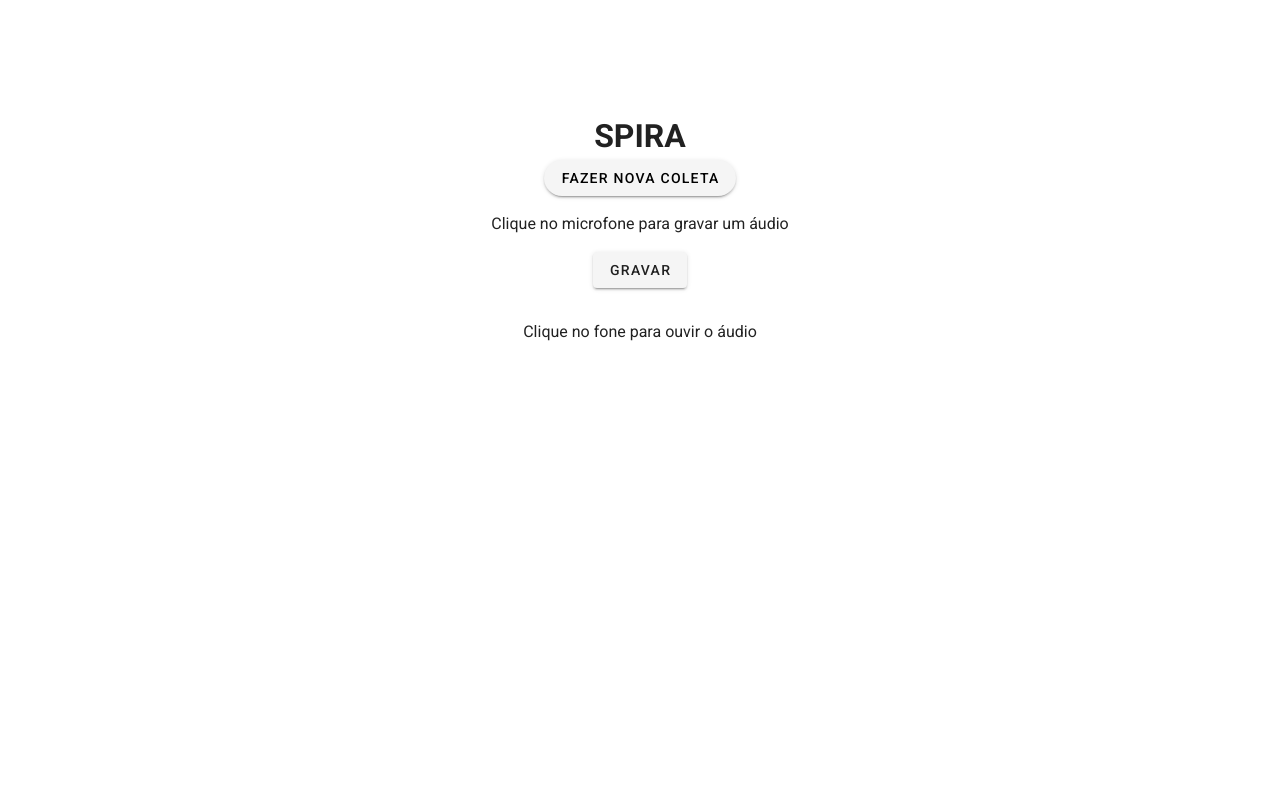
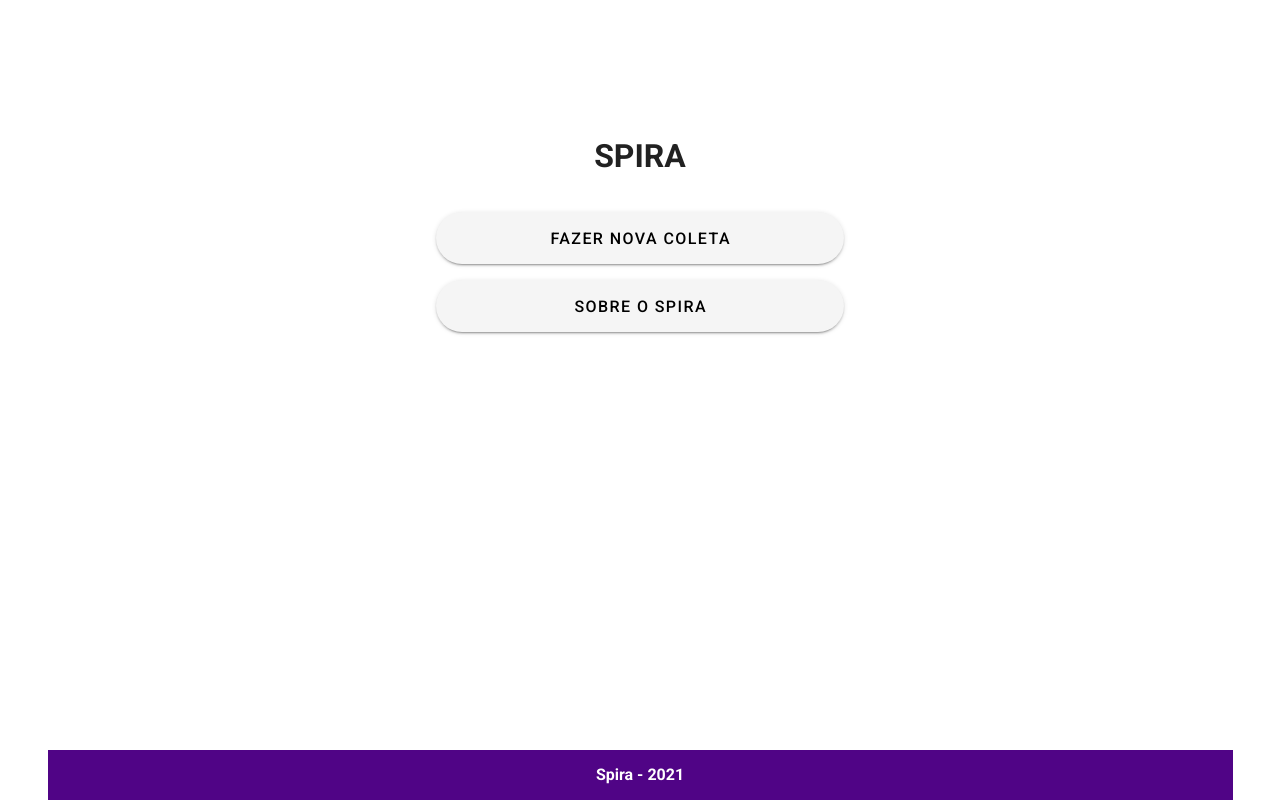
Before and after one commit to spirabr/PWA-App, a Vue app: page / in a window 1280 px wide. Built offline with nearby package versions, Linux system fonts and the light colour scheme.

Commit message:
Add files and organize views for gathering and about
Signed-off-by: Francisco Eugênio Wernke <franwernke@usp.br>

```diff
--- /dev/null
+++ b/src/views/About.vue
@@ -0,0 +1,81 @@
+<template>
+  <v-container>
+    <header>
+      <v-btn
+        class="ma-1"
+        color="#500486"
+        dark
+      >
+        <router-link to="/">
+          <v-icon
+            dark
+            small
+            center
+          >
+            mdi-arrow-left
+          </v-icon>
+        </router-link>
+      </v-btn>
+      <h1>[Título 1.2-1]</h1>
+      <hr>
+    </header>
+
+    <main>
+      <p>[Texto 1.2-2]</p>
+    </main>
+
+    <v-footer>
+      <strong> Spira - 2021 </strong>
+    </v-footer>
+  </v-container>
+</template>
+
+<script>
+
+</script>
+
+<style scoped>
+  .container header {
+    width: 100%;
+  }
+  .container header h1 {
+    width: 100%;
+    text-align: center;
+  }
+  .container a {
+    text-decoration: none;
+    color: white;
+  }
+  .container main {
+    width: 100%;
+    height: 100%;
+
+    display: flex;
+    place-items: center;
+  }
+  .container main p {
+    width: 100%;
+    text-align: center;
+  }
+  .v-footer {
+    display: flex;
+    align-items: center;
+    justify-content: center;
+
+    position: absolute;
+    bottom: 0;
+    height: 50px;
+    width: 100%;
+  }
+  .theme--light.v-footer {
+    color: white;
+    background-color: #500486;
+  }
+  .v-btn:not(.v-btn--round).v-size--default {
+    min-width: 0px;
+
+  }
+  .v-btn {
+    border-radius: 32px;
+  }
+</style>
--- a/src/views/Home.vue
+++ b/src/views/Home.vue
@@ -1,5 +1,6 @@
 <template>
   <v-container>
+    <div class="logo">
       <v-img
         src='../assets/spira_ico.png'
         contain
@@ -8,109 +9,73 @@
       ></v-img>
 
       <h1>SPIRA</h1>
-
-    <v-btn
-      rounded
-    >
-      <router-link class="accept-link" to="/accept">Fazer nova coleta</router-link>
-    </v-btn>
-
-    <div class="recorder">
-      <p>Clique no microfone para gravar um áudio</p>
-      <Microphone @newAudio="addNewAudio"/>
     </div>
 
-    <div class="listener">
-      <p>Clique no fone para ouvir o áudio</p>
-      <v-card
-        v-for="(audio, index) in audios"
-        :key="index"
+    <div class="buttons">
+      <v-btn
+        class="route-button"
+        rounded
+        x-large
       >
-        <v-card-title>{{"Audio " + (index + 1)}}</v-card-title>
-        <v-icon
-          v-on:click="listen(audio)"
-          medium
-          :color="toggleAudio(audio)"
-        >mdi-headphones</v-icon>
-      </v-card>
+        <router-link to="/gather/form">Fazer nova coleta</router-link>
+      </v-btn>
+      <v-btn
+        class="route-button"
+        rounded
+        x-large
+      >
+        <router-link to="/about">Sobre o Spira</router-link>
+      </v-btn>
     </div>
+
+    <v-footer>
+      <strong>Spira - 2021</strong>
+    </v-footer>
   </v-container>
 </template>
 
 <script>
-import { Howl } from 'howler';
-import Microphone from '../components/Microphone'
-
 export default {
-  name: 'Home',
-  data: () => ({
-    activeAudio: {},
-    audios: [],
-    sound: {},
-  }),
-  components: {Microphone},
-  methods: {
-    listen(selected) {
-      if (this.activeAudio[selected]) {
-        this.sound[selected].stop();
-      }
-      else {
-        if (this.sound[selected] === undefined) {
-          this.sound[selected] = new Howl({
-            src: [selected],
-            format: "wav",
-            onend: () => {
-              this.activeAudio[selected] = false;
-            }
-          })
-        }
-        this.sound[selected].play();
-      }
-      this.activeAudio[selected] = !this.activeAudio[selected];
-    },
-    toggleAudio(selected) {
-      return this.activeAudio[selected] ? 'red' : '';
-    },
-    addNewAudio(url) {
-      this.$set(this.activeAudio, url, false);
-      this.audios.push(url);
-    }
-  },
-  created() {
-    this.audios.forEach(audio => {
-      this.$set(this.activeAudio, audio, false);
-    })
-  }
+  name: 'Home'
 }
 </script>
 
 <style scoped>
   .container {
+    height: 100%;
+    width: 100%;
+    align-items: center;
+    padding: 2rem 2rem 0 2rem;
+    position: relative;
+  }
+  .logo{
+    margin-bottom: 1rem;
     display: flex;
     flex-direction: column;
+    align-items: center;
     justify-content: center;
-    align-items: center;
   }
-  .recorder, .listener {
-    width: 100%;
-    margin: 1rem;
-    display: inherit;
-    flex-direction: inherit;
-    align-items: inherit;
-  }
-  button {
-    outline: none;
-  }
-  .v-card {
-    margin: 0.5em;
-    width: 100%;
-    padding: 0 1rem;
-    display: flex;
-    justify-content: space-between;
-    align-items: center;
-  }
-  .accept-link {
+  .route-button a {
     color: black;
     text-decoration: none;
   }
+  .route-button {
+    margin-top: 1rem;
+    width: 100%;
+  }
+  .v-footer {
+    background-color: black;
+    display: flex;
+    align-items: center;
+    justify-content: center;
+
+    position: absolute;
+    bottom: 0;
+    height: 50px;
+    width: 100%;
+  }
+  .theme--light.v-footer {
+    color: white;
+    background-color: #500486;
+  }
 </style>
--- /dev/null
+++ b/src/views/TestAudio.vue
@@ -0,0 +1,97 @@
+<template>
+  <v-container>
+    <div class="recorder">
+      <p>Clique no microfone para gravar um áudio</p>
+      <Microphone @newAudio="addNewAudio"/>
+    </div>
+
+    <div class="listener">
+      <p>Clique no fone para ouvir o áudio</p>
+      <v-card
+        v-for="(audio, index) in audios"
+        :key="index"
+      >
+        <v-card-title>{{"Audio " + (index + 1)}}</v-card-title>
+        <v-icon
+          v-on:click="listen(audio)"
+          medium
+          :color="toggleAudio(audio)"
+        >mdi-headphones</v-icon>
+      </v-card>
+    </div>
+  </v-container>
+</template>
+
+<script>
+import { Howl } from 'howler';
+import Microphone from '../components/Microphone'
+
+export default {
+  name: 'TestAudio',
+  data: () => ({
+    activeAudio: {},
+    audios: [],
+    sound: {},
+  }),
+  components: {Microphone},
+  methods: {
+    listen(selected) {
+      if (this.activeAudio[selected]) {
+        this.sound[selected].stop();
+      }
+      else {
+        if (this.sound[selected] === undefined) {
+          this.sound[selected] = new Howl({
+            src: [selected],
+            format: "wav",
+            onend: () => {
+              this.activeAudio[selected] = false;
+            }
+          })
+        }
+        this.sound[selected].play();
+      }
+      this.activeAudio[selected] = !this.activeAudio[selected];
+    },
+    toggleAudio(selected) {
+      return this.activeAudio[selected] ? 'red' : '';
+    },
+    addNewAudio(url) {
+      this.$set(this.activeAudio, url, false);
+      this.audios.push(url);
+    }
+  },
+  created() {
+    this.audios.forEach(audio => {
+      this.$set(this.activeAudio, audio, false);
+    })
+  }
+}
+</script>
+
+<style scoped>
+  .container {
+    display: flex;
+    flex-direction: column;
+    justify-content: center;
+    align-items: center;
+  }
+  .recorder, .listener {
+    width: 100%;
+    margin: 1rem;
+    display: inherit;
+    flex-direction: inherit;
+    align-items: inherit;
+  }
+  button {
+    outline: none;
+  }
+  .v-card {
+    margin: 0.5em;
+    width: 100%;
+    padding: 0 1rem;
+    display: flex;
+    justify-content: space-between;
+    align-items: center;
+  }
+</style>
--- a/src/views/Accept.vue
+++ b/src/views/gather/Accept.vue
@@ -2,15 +2,15 @@
   <v-container>
     <div class="progress-bar">
       <div class="steps">
-        <strong>Ficha técnica</strong>
-        <strong>Aceite</strong>
-        <strong>Vogal Sustentada</strong>
-        <strong>Parlenda</strong>
-        <strong>Texto Escrito</strong>
+        <strong>Etapa 1</strong>
+        <strong>Etapa 2</strong>
+        <strong>Etapa 3</strong>
+        <strong>Etapa 4</strong>
+        <strong>Etapa 5</strong>
       </div>
       <v-progress-linear value="20"></v-progress-linear>
     </div>
-    <h1>Você aceita fazer parte da coleta?</h1>
+    <h1>Titulo</h1>
     <h2>Caso sim, diga "Aceito"</h2>
     <Microphone/>
   </v-container>
@@ -20,13 +20,15 @@
 import Microphone from '@/components/Microphone'
 
 export default {
-  name: 'Accept',
+  name: 'Gather',
   components: { Microphone }
 }
 </script>
 
 <style>
   .container {
+    width: 100%;
+    height: 100%;
     display: flex;
     flex-direction: column;
     place-items: center;
@@ -35,11 +37,12 @@ export default {
     display: flex;
     flex-direction: column;
   }
+  .progress-bar {
+    width: 100%;
+  }
   .steps {
+    width: 100%;
     display: flex;
-  }
-  .steps strong {
-    display: flex;
-    place-items: center;
+    align-items: space-between;
   }
 </style>
--- /dev/null
+++ b/src/views/gather/Form.vue
@@ -0,0 +1,69 @@
+<template>
+  <v-container>
+    <header>
+      <h1>[Título 3.1-1]</h1>
+      <hr>
+    </header>
+    <v-form>
+      <v-text-field
+        label="[Dado 3.1-2]"
+        required
+      ></v-text-field>
+      <v-text-field
+        label="[Dado 3.1-3]"
+        required
+      ></v-text-field>
+
+      <p>Sexo</p>
+
+      <v-checkbox
+        label="Masculino"
+      ></v-checkbox>
+      <v-checkbox
+        label="Feminino"
+      ></v-checkbox>
+      <v-checkbox
+        label="Não desejo declarar"
+      ></v-checkbox>
+
+    </v-form>
+
+    <v-btn
+      color="#500486"
+    >
+    <p> [Botão 3.1-4] </p>
+    </v-btn>
+  </v-container>
+</template>
+
+<script>
+export default {
+
+}
+</script>
+
+<style>
+  .container {
+    display: flex;
+    flex-direction: column;
+  }
+  .container header {
+    width: 100%;
+    margin-bottom: 0.8rem;
+  }
+  .container header h1 {
+    width: 100%;
+    text-align: center;
+  }
+  .container .v-btn {
+    height: 20px;
+    width: 100%;
+
+    justify-self: flex-end;
+  }
+  .v-btn p {
+    color: white;
+    font-weight: bold;
+    margin: 0;
+  }
+</style>
```
Also changed, not shown: src/views/gather/Done.vue (added), src/views/gather/Parlend.vue (added), src/views/gather/Phrase.vue (added), src/views/gather/SusVowel.vue (added). Lines whose indentation alone changed are shown as unchanged.
